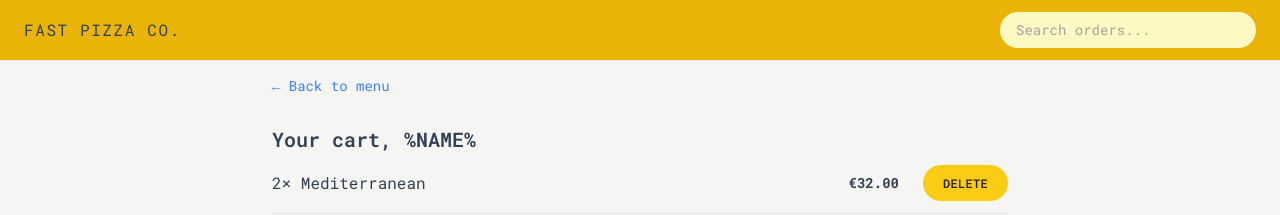
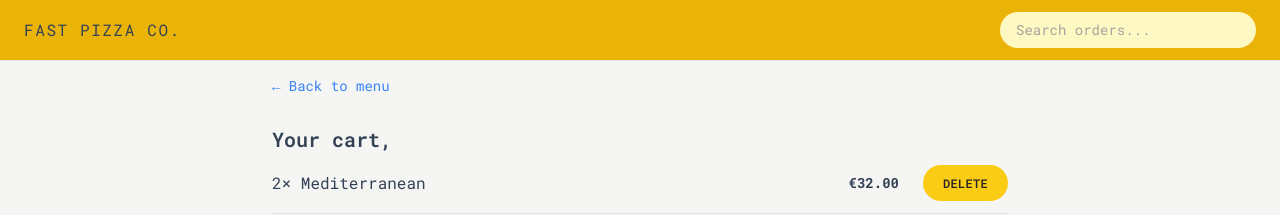
Before and after one commit to milaandrushchenko/fast-pizza, a React (Vite) app: page /cart in a window 1280 px wide. Shown: the top 215 px of the page. Built offline with nearby package versions, Linux system fonts and the light colour scheme.

Commit message:
feat: finish user state

```diff
--- a/src/features/cart/Cart.jsx
+++ b/src/features/cart/Cart.jsx
@@ -1,3 +1,4 @@
+import { useSelector } from 'react-redux';
 import Button from '../../ui/Button';
 import LinkButton from '../../ui/LinkButton';
 import CartItem from './CartItem';
@@ -27,13 +28,14 @@
 ];
 
 function Cart() {
+  const username = useSelector((state) => state.user.username);
   const cart = fakeCart;
 
   return (
     <div className="px-4 py-3">
       <LinkButton to="/menu">&larr; Back to menu</LinkButton>
 
-      <h2 className="mt-7 text-xl font-semibold">Your cart, %NAME%</h2>
+      <h2 className="mt-7 text-xl font-semibold">Your cart,{username}</h2>
 
       <ul className="divide-y divide-stone-200 border-b">
         {cart.map((item) => (
--- a/src/features/order/CreateOrder.jsx
+++ b/src/features/order/CreateOrder.jsx
@@ -1,6 +1,7 @@
 import { Form, redirect, useActionData, useNavigation } from 'react-router-dom';
 import { createOrder } from '../../services/apiRestaurant';
 import Button from '../../ui/Button';
+import { useSelector } from 'react-redux';
 
 // https://uibakery.io/regex-library/phone-number
 const isValidPhone = (str) =>
@@ -34,6 +35,7 @@
 
 function CreateOrder() {
   // const [withPriority, setWithPriority] = useState(false);
+  const username = useSelector((state) => state.user.username);
   const cart = fakeCart;
   const navigation = useNavigation();
 
@@ -55,7 +57,13 @@
         <div className="mb-5 flex flex-col gap-2 sm:flex-row sm:items-center">
           <label className="sm:basis-40">Phone number</label>
           <div className="grow">
-            <input type="tel" name="phone" required className="input w-full" />
+            <input
+              type="tel"
+              name="phone"
+              required
+              className="input w-full"
+              defaultValue={username}
+            />
             {formErrors?.phone && (
               <p className="mt-2 rounded-md bg-red-100 p-2 text-xs text-red-700">
                 {formErrors.phone}
--- a/src/features/user/CreateUser.jsx
+++ b/src/features/user/CreateUser.jsx
@@ -1,11 +1,20 @@
 import { useState } from 'react';
 import Button from '../../ui/Button';
+import { useDispatch } from 'react-redux';
+import { updateName } from './userSlice';
+import { useNavigate } from 'react-router-dom';
 
 function CreateUser() {
   const [username, setUsername] = useState('');
+  const dispatch = useDispatch();
+  const navigate = useNavigate();
 
   function handleSubmit(e) {
     e.preventDefault();
+
+    if (!username) return;
+    dispatch(updateName(username));
+    navigate('/menu');
   }
 
   return (
--- a/src/ui/Home.jsx
+++ b/src/ui/Home.jsx
@@ -1,6 +1,9 @@
+import { useSelector } from 'react-redux';
 import CreateUser from '../features/user/CreateUser';
+import Button from './Button';
 
 function Home() {
+  const username = useSelector((state) => state.user.username);
   return (
     <div className="my-10 px-4 text-center sm:my-16">
       <h1 className="mb-8 text-xl font-semibold md:text-3xl">
@@ -11,7 +14,13 @@
         </span>
       </h1>
 
-      <CreateUser />
+      {username === '' ? (
+        <CreateUser />
+      ) : (
+        <Button to={'/menu'} type="primary">
+          Continue ordering, {username}
+        </Button>
+      )}
     </div>
   );
 }
```
